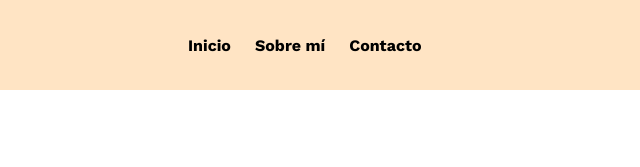
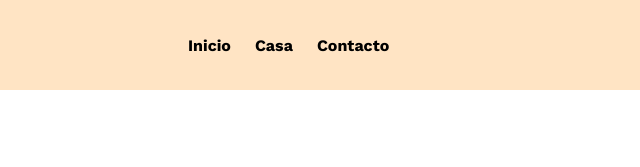
Before and after one commit to ValladaresRolo/repaso-clase-3, a plain HTML site: page index.html in a window 1280 px wide. Shown: the top 167 px of the page, 640-1280 px from the left. Drawn offline with nearby package versions, Linux system fonts and the light colour scheme.

Commit message:
cambio en menu

```diff
--- a/index.html
+++ b/index.html
@@ -16,7 +16,7 @@
         <nav>
             <ul class="nav-link">
                 <li><a href="#">Inicio</a></li>
-                <li><a href="#">Sobre mí</a></li>
+                <li><a href="#">Casa</a></li>
                 <li><a href="#">Contacto</a></li>
             </ul>
         </nav>
```
